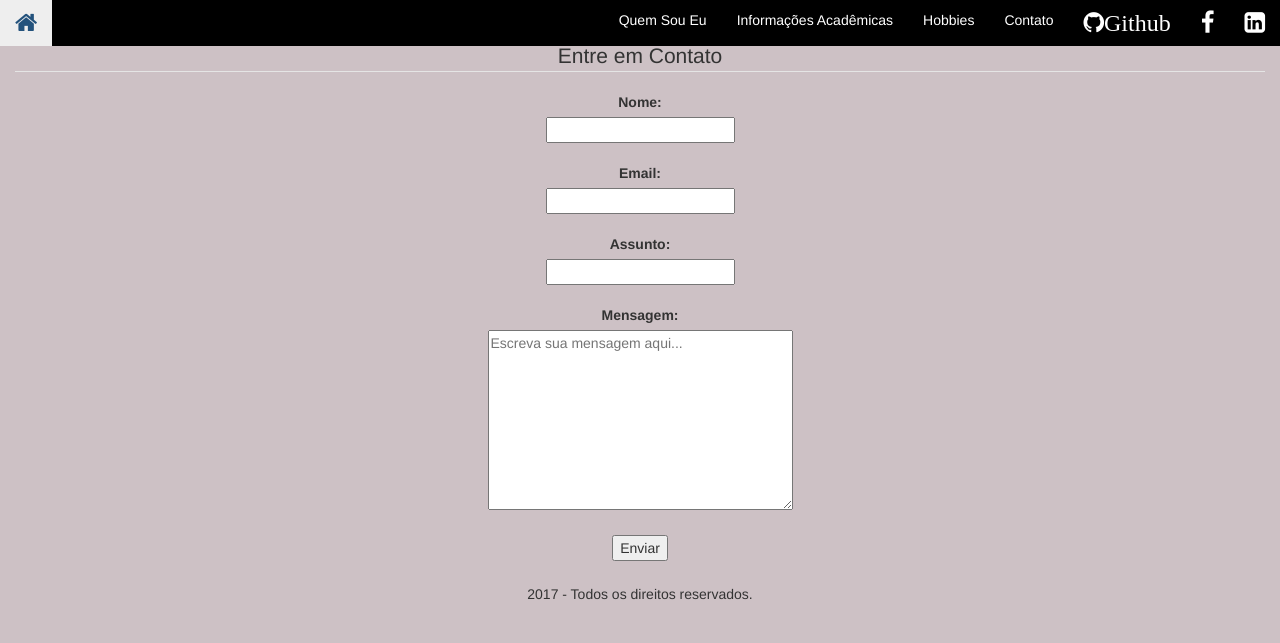
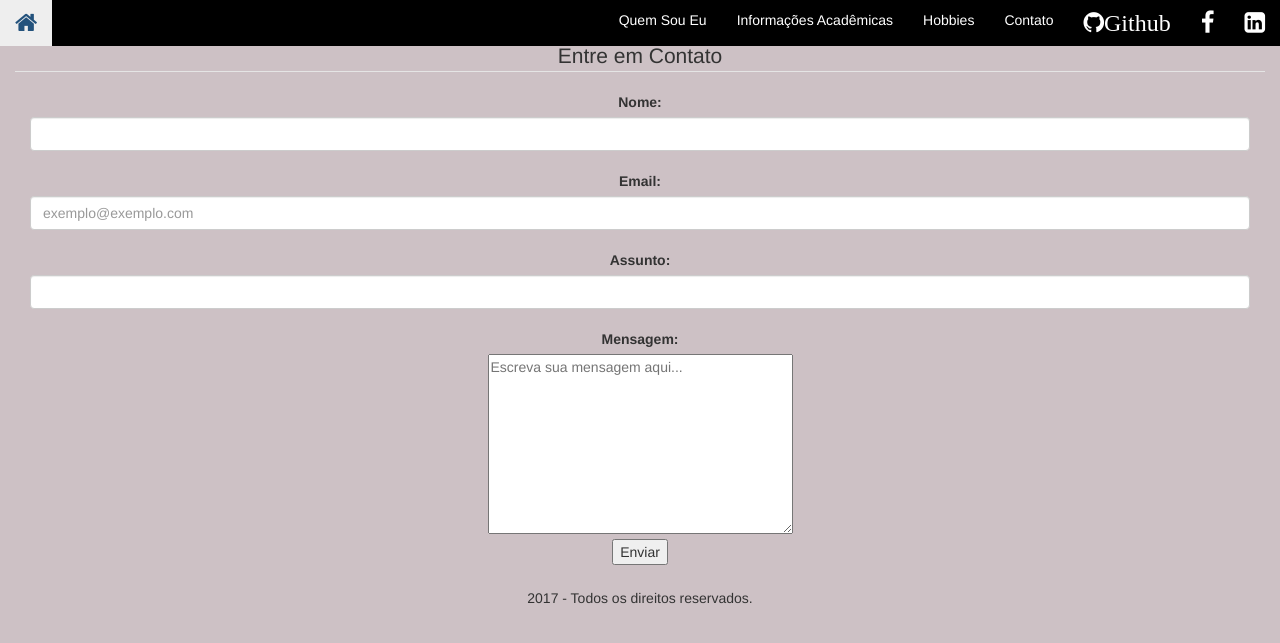
Before and after one commit to yagosenhorini/HTML, a PHP site: page /entrar_contato.php in a window 1280 px wide. Shown: the top 643 px of the page. Run offline with PHP 8.4, Linux system fonts and the light colour scheme.

Commit message:
Atualização de formulário

```diff
--- a/entrar_contato.php
+++ b/entrar_contato.php
@@ -59,26 +59,25 @@
 <form method="post" action="envio.php">
 
 <div align="center" class="col-xs-12">
-<label for="nome" id="nome">Nome: </label>
+<label for="nome" id="nome" class="control-label">Nome: </label>
 <br />
-<input type="text" id="nome" name="nome" />
-<br /><br />
+<input type="text" id="nome-form" class="form-control" name="nome" />
+<br />
 
-<label for="email" id="email">Email: </label>
+<label for="email" id="email" class="control-label">Email: </label>
 <br />
-<input type="email" id="email" name="email" />
-<br /><br />
+<input type="email" id="email-form" class="form-control" name="email" placeholder="exemplo@exemplo.com" />
+<br />
 
-<label for="assunto" id="assunto">Assunto: </label>
+<label for="assunto" id="assunto" class="control-label">Assunto: </label>
 <br />
-<input type="text"  id="assunto" name="assunto"/>
-<br /><br />
+<input type="text" id="assunto-form" class="form-control" name="assunto"/>
+<br />
 
-<label for="texto" id="mensagem">Mensagem: </label>
+<label for="texto" id="mensagem" class="control-label">Mensagem: </label>
 <br />
 <textarea id="texto" name="texto" cols="20"  placeholder="Escreva sua mensagem aqui..."></textarea>
-
-<br /><br />
+<br />
 </div>
 
 <div align="center">
@@ -93,7 +92,9 @@
 
 <!-- Seção do rodapé !-->
 <section id="end">
+<fieldset>
 <footer id="rodape">2017 - Todos os direitos reservados.</footer>
+</fieldset>
 </section>
 </body>
 </html>
```
